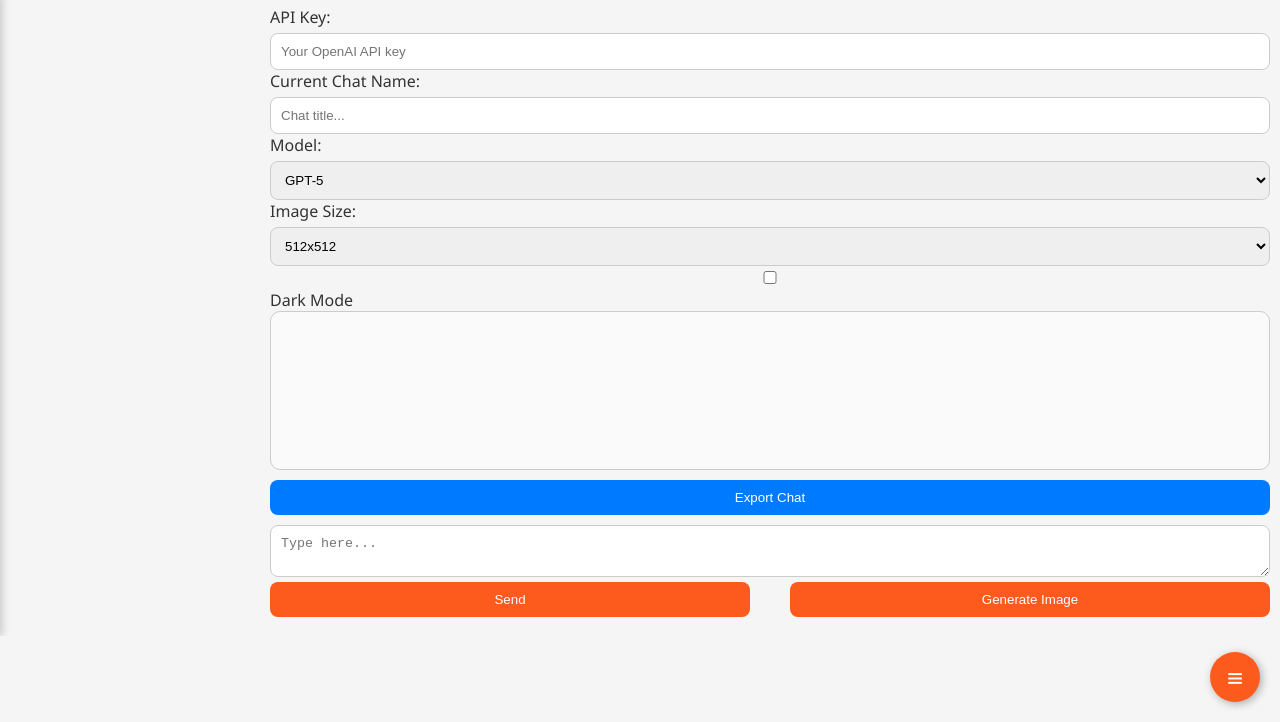
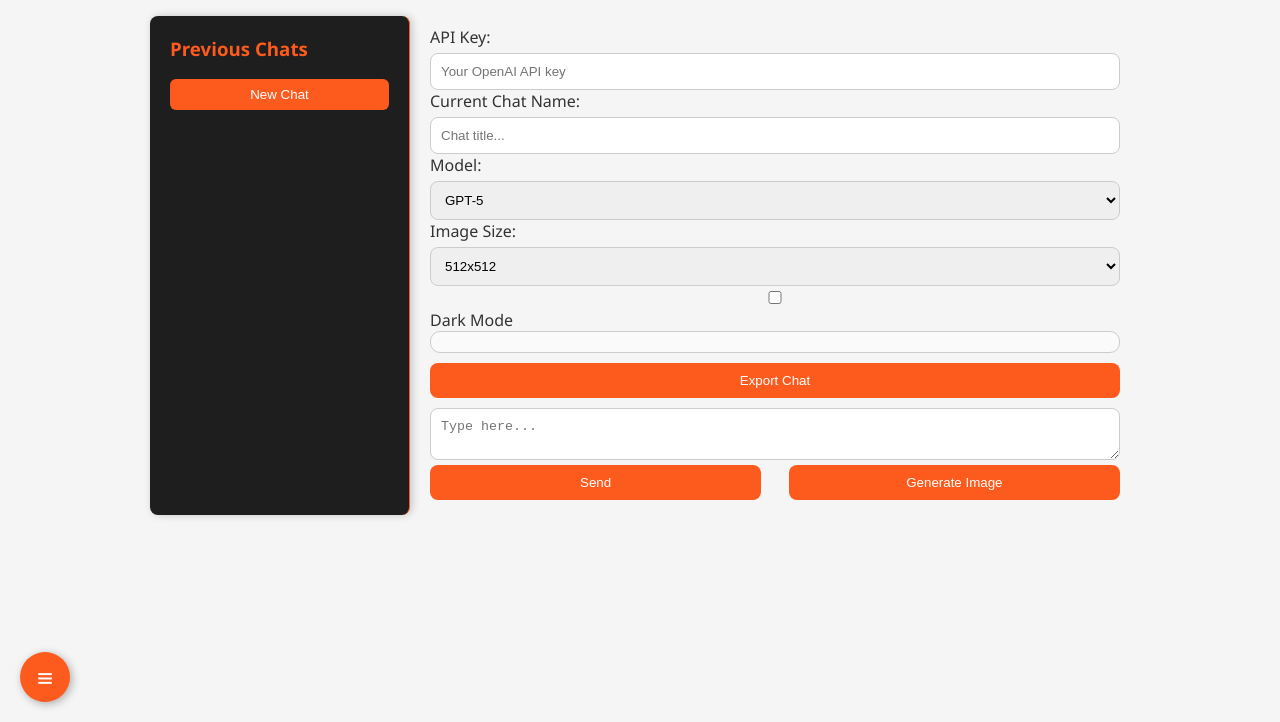
Before and after one commit to forrestburke/SFG-Chat, a plain HTML site: page index.html in a window 1280 px wide. Shown: the part 78-800 px from the top of the page. Drawn offline with Linux system fonts and the light colour scheme.

Commit message:
Update index.html

```diff
--- a/index.html
+++ b/index.html
@@ -5,56 +5,65 @@
 <meta name="viewport" content="width=device-width, initial-scale=1, maximum-scale=1">
 <title>Giants GPT</title>
 
-<!-- Favicon / Home screen -->
 <link rel="icon" href="https://i.pinimg.com/originals/0e/68/ed/0e68eda6243faa5f754b1cfb2b04846d.png" type="image/png">
 <link rel="apple-touch-icon" href="https://i.pinimg.com/originals/0e/68/ed/0e68eda6243faa5f754b1cfb2b04846d.png">
 <meta name="apple-mobile-web-app-capable" content="yes" />
 
 <style>
-* { box-sizing: border-box; margin: 0; padding: 0; }
+* { box-sizing: border-box; margin:0; padding:0; }
 body { font-family: 'Segoe UI', Tahoma, sans-serif; background:#f5f5f5; color:#333; }
 .dark body { background:#121212; color:#eee; }
 
 #headerImg {
-  padding: 12px 20px;
+  padding:12px 20px;
   background: #000;
   color: #fff;
-  font-size: 20px;
-  text-align: center;
-  border-radius: 8px;
+  font-size:20px;
+  text-align:center;
+  border-radius:8px;
+  margin:10px auto;
 }
 #headerImg img { height:40px; vertical-align: middle; margin-right:10px; }
 #headerImg span { vertical-align:middle; font-weight:bold; }
 
-#historyToggleWrap { display:none; }
-#main { display:flex; height:calc(100vh - 160px); overflow:hidden; margin-top:10px; }
+#mainWrapper {
+  display:flex;
+  justify-content:center;
+  width:100%;
+}
+
+#main {
+  display:flex;
+  max-width: 1000px;
+  width:100%;
+  flex-direction:row;
+  padding:10px;
+  gap:10px;
+}
 
 #historyDrawer {
-  width: 260px; max-width: 80vw;
+  width:260px;
+  max-width:80vw;
   background:#fff;
   border-right:1px solid #FD5A1E;
   box-shadow: 2px 0 8px rgba(0,0,0,0.2);
-  transform: translateX(-100%);
+  border-radius:8px;
+  padding:20px;
+  overflow-y:auto;
+  flex-shrink:0;
   transition: transform 0.3s ease-in-out;
-  padding: 20px; overflow-y:auto; border-radius:8px 0 0 8px;
-  position: relative;
-  z-index:2;
-}
-#historyDrawer.open {
-  transform: translateX(0);
+  max-height:calc(100vh - 40px);
 }
 #historyDrawer.dark { background:#1e1e1e; color:#eee; }
 #historyDrawer h3 { margin-bottom:10px; color:#FD5A1E; }
 #historyDrawer ul { list-style:none; margin:0; padding:0; }
 #historyDrawer li { padding:8px; margin-bottom:6px; background:#f0f0f0; border-radius:6px; cursor:pointer; }
 #historyDrawer li:hover { background:#FD5A1E; color:#fff; }
-#historyDrawer button {
-  width:100%; margin-top:8px; padding:8px;
-  background:#FD5A1E; color:#fff; border:none; border-radius:6px;
-}
+#historyDrawer button { width:100%; margin-top:8px; padding:8px; background:#FD5A1E; color:#fff; border:none; border-radius:6px; cursor:pointer; }
 
 #container {
-  flex:1; display:flex; flex-direction:column; padding:10px;
+  flex:1;
+  display:flex; flex-direction:column; padding:10px;
 }
 
 #chat {
@@ -65,7 +74,7 @@ body { font-family: 'Segoe UI', Tahoma, sans-serif; background:#f5f5f5; color:#3
 }
 .dark #chat { background:#1e1e1e; border-color:#333; }
 
-.message { margin:8px 0; padding:10px 14px; border-radius:18px; max-width:75%; }
+.message { margin:8px 0; padding:10px 14px; border-radius:18px; max-width:75%; word-wrap: break-word; }
 .user { background:#FD5A1E; color:white; margin-left:auto; }
 .assistant { background:white; color:black; }
 .dark .assistant { background:#333; color:white; }
@@ -80,15 +89,13 @@ button.action:hover { background:#e04f1a; }
 
 #btnRow { display:flex; gap:4%; flex-wrap:wrap; margin-bottom:5px; }
 
-#exportBtn { background:#007AFF; color:white; border:none; padding:10px; border-radius:8px; cursor:pointer; margin-bottom:5px; width:100%; }
-#exportBtn:hover { background:#005FCC; }
-
-#tokenCost { font-size:12px; color:#555; margin-top:4px; }
+#exportBtn { background:#FD5A1E; color:white; border:none; padding:10px; border-radius:8px; cursor:pointer; margin-bottom:5px; width:100%; }
+#exportBtn:hover { background:#e04f1a; }
 
 #fabHistory {
   position: fixed;
-  bottom: 20px;
-  right: 20px;
+  bottom:20px;
+  left:20px;
   width:50px; height:50px;
   background:#FD5A1E;
   border-radius:50%;
@@ -98,12 +105,13 @@ button.action:hover { background:#e04f1a; }
   line-height:50px;
   cursor:pointer;
   z-index:10;
-  box-shadow: 2px 2px 8px rgba(0,0,0,0.3);
+  box-shadow:2px 2px 8px rgba(0,0,0,0.3);
 }
 
 @media(max-width:768px){
   #main { flex-direction:column; }
-  #historyDrawer { width:100%; max-height:50vh; border-right:none; border-bottom:2px solid #FD5A1E; }
+  #historyDrawer { position:absolute; top:70px; left:0; width:80vw; height:calc(100% - 80px); transform: translateX(-100%); z-index:10; transition: transform 0.3s ease-in-out; }
+  #historyDrawer.open { transform: translateX(0); }
 }
 </style>
 </head>
@@ -114,6 +122,7 @@ button.action:hover { background:#e04f1a; }
   <span>⚾ Giants GPT</span>
 </div>
 
+<div id="mainWrapper">
   <div id="main">
     <div id="historyDrawer" class="dark">
       <h3>Previous Chats</h3>
@@ -155,6 +164,7 @@ button.action:hover { background:#e04f1a; }
       </div>
 
       <div id="tokenCost"></div>
+    </div>
   </div>
 </div>
 
@@ -254,12 +264,20 @@ async function generateImage(){
         size:imageSizeSelect.value
       })
     });
+
     const data = await res.json();
     typingIndicator.style.display="none";
-    if(!data.data || !data.data[0]) { addMsg("assistant","Image generation error"); return; }
+
+    if(!data || !data.data || !data.data[0] || !data.data[0].url){
+      addMsg("assistant","Image generation error: No image returned.");
+      return;
+    }
     const url=data.data[0].url;
     addMsg("assistant","",true,url);
-  } catch(err){ typingIndicator.style.display="none"; addMsg("assistant","Error: "+err.message); }
+  } catch(err){
+    typingIndicator.style.display="none";
+    addMsg("assistant","Error: "+err.message);
+  }
 }
 
 function renderHistory(){
@@ -277,6 +295,9 @@ function renderHistory(){
     };
     historyList.appendChild(li);
   });
+  // auto-resize drawer height
+  const maxHeight = window.innerHeight - 100;
+  historyDrawer.style.maxHeight = maxHeight + "px";
 }
 
 function newChat(){
```
Lines whose indentation alone changed are shown as unchanged.
